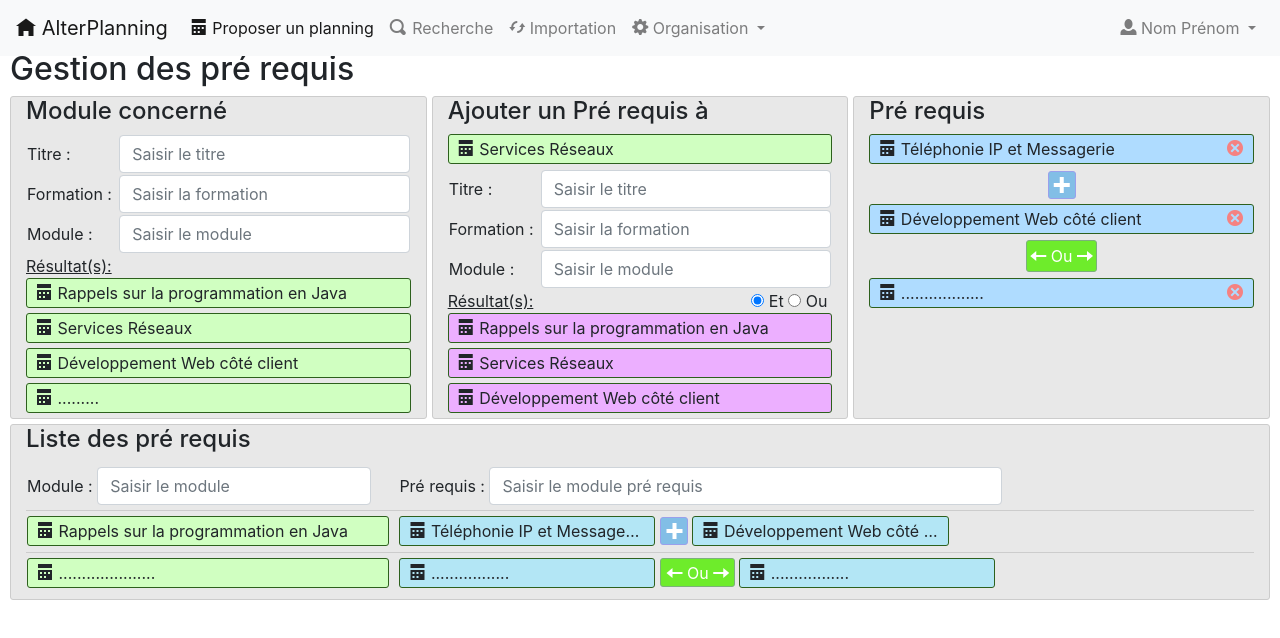
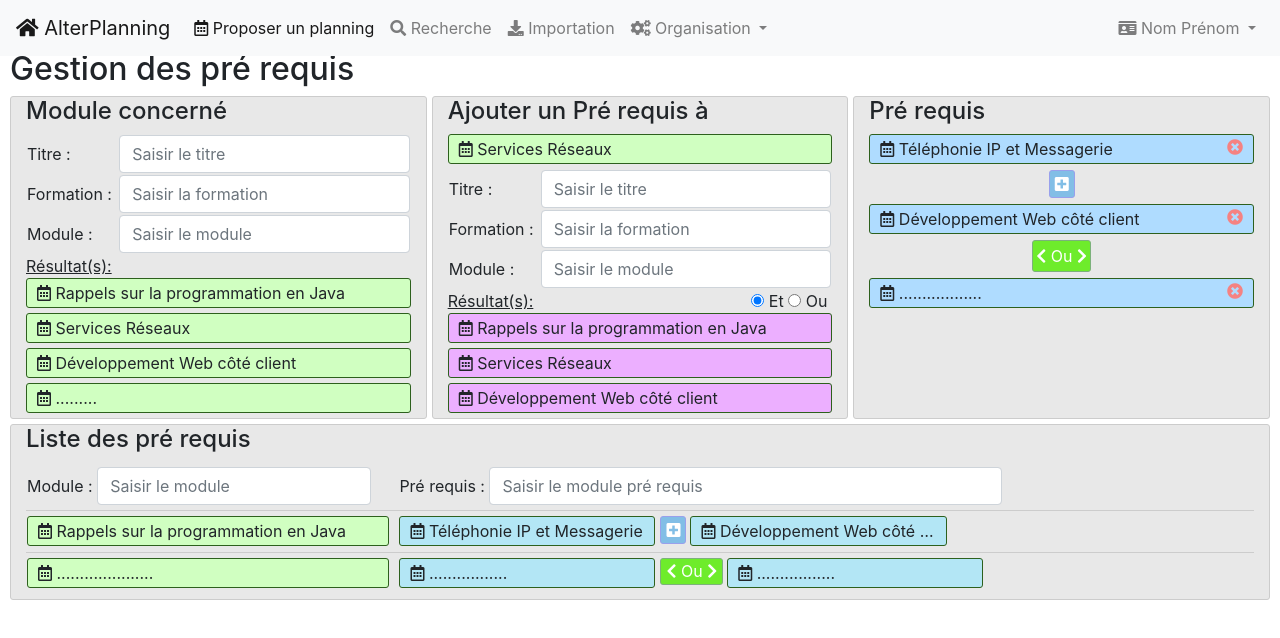
Before and after one commit to Ms2iSi7-Groupe-E/maquette, a plain HTML site: page gestion_pre_requis.html in a window 1280 px wide. Drawn offline with nearby package versions, Linux system fonts and the light colour scheme.

Commit message:
Add files via upload

```diff
--- a/gestion_pre_requis.html
+++ b/gestion_pre_requis.html
@@ -7,7 +7,8 @@
 
 		<!-- Bootstrap CSS -->
 		<link href="https://stackpath.bootstrapcdn.com/bootstrap/4.1.1/css/bootstrap.min.css" rel="stylesheet" >
-		<link href="assets/font/css/open-iconic-bootstrap.css" rel="stylesheet">
+		<!--<link href="assets/font/css/open-iconic-bootstrap.css" rel="stylesheet">-->
+		<link rel="stylesheet" href="https://use.fontawesome.com/releases/v5.0.13/css/all.css" integrity="sha384-DNOHZ68U8hZfKXOrtjWvjxusGo9WQnrNx2sqG0tfsghAvtVlRW3tvkXWZh58N9jp" crossorigin="anonymous">
 
 		<style>
 			h2{
@@ -133,29 +134,29 @@
 	<body>
 		<header>
 			<nav class="navbar fixed-top navbar-expand-lg navbar-light bg-light">
-				<a class="navbar-brand" href="home.html"><span class="oi oi-home"></span> AlterPlanning</a>
+				<a class="navbar-brand" href="home.html"><i class="fas fa-home"></i></span> AlterPlanning</a>
 
 				<div class="collapse navbar-collapse" id="navbarSupportedContent">
 					<ul class="navbar-nav mr-auto">
 						<li class="nav-item active">
-							<a class="nav-link" href="home.html"><span class="oi oi-calendar"></span> Proposer un planning <span class="sr-only">(current)</span></a>
+							<a class="nav-link" href="home.html"><i class="far fa-calendar-alt"></i> Proposer un planning <span class="sr-only">(current)</span></a>
 						</li>
 						<li class="nav-item">
-							<a class="nav-link" href="#"><span class="oi oi-magnifying-glass"></span> Recherche</a>
+							<a class="nav-link" href="#"><i class="fas fa-search"></i> Recherche</a>
 						</li>
 						<li class="nav-item">
-							<a class="nav-link" href="#"><span class="oi oi-loop-circular"></span> Importation</a>
+							<a class="nav-link" href="#"><i class="fas fa-download"></i> Importation</a>
 						</li>
 						<li class="nav-item dropdown">
 							<a class="nav-link dropdown-toggle" href="#" id="navbarDropdown" role="button" data-toggle="dropdown" aria-haspopup="true" aria-expanded="false">
-								<span class="oi oi-cog"></span> Organisation
+								<i class="fas fa-cogs"></i> Organisation
 							</a>
 							<div class="dropdown-menu" aria-labelledby="navbarDropdown">
-							<a class="dropdown-item" href="gestion_pre_requis.html"><span class="oi oi-command"></span> Gestion des pré requis</a>
-							<a class="dropdown-item" href="#"><span class="oi oi-puzzle-piece"></span> Module complémentaire</a>
-							<a class="dropdown-item" href="#"><span class="oi oi-spreadsheet"></span> Modèles de planning</a>
+								<a class="dropdown-item" href="gestion_pre_requis.html"><i class="fas fa-plus-square"></i> Gestion des pré requis</a>
+								<a class="dropdown-item" href="#"><i class="fas fa-stream"></i> Module complémentaire</a>
+								<a class="dropdown-item" href="#"><i class="far fa-calendar-plus"></i> Modèles de planning</a>
 								<div class="dropdown-divider"></div>
-							<a class="dropdown-item" href="#"><span class="oi oi-wrench"></span> Paramètrage</a>
+								<a class="dropdown-item" href="#"><i class="fas fa-code-branch"></i> Paramètrage</a>
 							</div>
 						</li>
 					</ul>
@@ -164,12 +165,12 @@
 					<ul class="navbar-nav mr-auto">
 						<li class="nav-item dropdown">
 							<a class="nav-link dropdown-toggle" href="#" id="navbarDropdown" role="button" data-toggle="dropdown" aria-haspopup="true" aria-expanded="false">
-								<span class="oi oi-person"></span> Nom Prénom
+								<i class="fas fa-id-card"></i> Nom Prénom
 							</a>
 							<div class="dropdown-menu" aria-labelledby="navbarDropdown">
-							<a class="dropdown-item" href="#"><span class="oi oi-book"></span> Historique</a>
+								<a class="dropdown-item" href="#"><i class="fas fa-book"></i> Historique</a>
 								<div class="dropdown-divider"></div>
-							<a class="dropdown-item" href="index.html"><span class="oi oi-x"></span> Déconnexion</a>
+								<a class="dropdown-item" href="index.html"><i class="fas fa-door-open"></i> Déconnexion</a>
 							</div>
 						</li>
 					</ul>
@@ -204,23 +205,23 @@
 					<div>
 						<span style="text-decoration: underline;">Résultat(s):</span>
 						<div class="col item_module over_green">
-							<span class="oi oi-calendar"></span> Rappels sur la programmation en Java
+							<i class="far fa-calendar-alt"></i> Rappels sur la programmation en Java
 						</div>
 						<div class="col item_module over_green">
-							<span class="oi oi-calendar"></span> Services Réseaux
+							<i class="far fa-calendar-alt"></i> Services Réseaux
 						</div>
 						<div class="col item_module over_green">
-							<span class="oi oi-calendar"></span> Développement Web côté client
+							<i class="far fa-calendar-alt"></i> Développement Web côté client
 						</div>
 						<div class="col item_module over_green">
-							<span class="oi oi-calendar"></span> .........
+							<i class="far fa-calendar-alt"></i> .........
 						</div>
 					</div>
 				</div>
 				<div class="col" style="width:33%;">
 					<h4>Ajouter un Pré requis à</h4>
 					<div class="col item_module">
-						<span class="oi oi-calendar"></span> Services Réseaux
+						<i class="far fa-calendar-alt"></i> Services Réseaux
 					</div>
 					<table width="100%">
 						<tr>
@@ -251,13 +252,13 @@
 							</div>
 						</div>
 						<div class="col item_module item_result purple">
-							<span class="oi oi-calendar"></span> Rappels sur la programmation en Java
+							<i class="far fa-calendar-alt"></i> Rappels sur la programmation en Java
 						</div>
 						<div class="col item_module item_result purple">
-							<span class="oi oi-calendar"></span> Services Réseaux
+							<i class="far fa-calendar-alt"></i> Services Réseaux
 						</div>
 						<div class="col item_module item_result purple">
-							<span class="oi oi-calendar"></span> Développement Web côté client
+							<i class="far fa-calendar-alt"></i> Développement Web côté client
 						</div>
 					</div>
 				</div>
@@ -265,26 +266,26 @@
 					<h4>Pré requis</h4>
 					<div>
 						<div class="col item_module item_select">
-							<span class="oi oi-calendar"></span> Téléphonie IP et Messagerie
-							<span class="oi oi-circle-x ico_delete"></span>
+							<i class="far fa-calendar-alt"></i> Téléphonie IP et Messagerie
+							<i class="fas fa-times-circle ico_delete"></i>
 						</div>
 						<div style="text-align:center;">
-							<span class="oi oi-plus ico_and"></span>
+							<i class="fas fa-plus-square ico_and"></i>
 						</div>
 						<div class="col item_module item_select">
-							<span class="oi oi-calendar"></span> Développement Web côté client
-							<span class="oi oi-circle-x ico_delete"></span>
+							<i class="far fa-calendar-alt"></i> Développement Web côté client
+							<i class="fas fa-times-circle ico_delete"></i>
 						</div>
 						<div style="text-align:center;">
 							<span class="ico_or">
-								<span class="oi oi-arrow-left"></span>
+								<i class="fas fa-chevron-left"></i>
 								Ou
-								<span class="oi oi-arrow-right"></span>
+								<i class="fas fa-chevron-right"></i>
 							</span>
 						</div>
 						<div class="col item_module item_select">
-							<span class="oi oi-calendar"></span> ..................
-							<span class="oi oi-circle-x ico_delete"></span>
+							<i class="far fa-calendar-alt"></i> ..................
+							<i class="fas fa-times-circle ico_delete"></i>
 						</div>
 					</div>
 				</div>
@@ -306,36 +307,36 @@
 						<tr valign="top">
 							<td class="td_one">
 								<div class="col item_module over_green">
-									<span class="oi oi-calendar"></span> Rappels sur la programmation en Java
+									<i class="far fa-calendar-alt"></i> Rappels sur la programmation en Java
 								</div>
 							</td>
 							<td>
 								<div class="col item_module item_show_liste">
-									<span class="oi oi-calendar"></span> Téléphonie IP et Messagerie
+									<i class="far fa-calendar-alt"></i> Téléphonie IP et Messagerie
 								</div>
-								<span class="oi oi-plus ico_operator_and"></span>
+								<i class="fas fa-plus-square ico_operator_and"></i>
 								<div class="col item_module item_show_liste">
-									<span class="oi oi-calendar"></span> Développement Web côté client
+									<i class="far fa-calendar-alt"></i> Développement Web côté client
 								</div>
 							</td>
 						</tr>
 						<tr valign="top">
 							<td class="td_one">
 								<div class="col item_module over_green">
-									<span class="oi oi-calendar"></span> .....................
+									<i class="far fa-calendar-alt"></i> .....................
 								</div>
 							</td>
 							<td>
 								<div class="col item_module item_show_liste">
-									<span class="oi oi-calendar"></span> .................
+									<i class="far fa-calendar-alt"></i> .................
 								</div>
 								<div class="ico_operator_or">
-									<span class="oi oi-arrow-left"></span>
+									<i class="fas fa-chevron-left"></i>
 									Ou
-									<span class="oi oi-arrow-right"></span>
+									<i class="fas fa-chevron-right"></i>
 								</div>
 								<div class="col item_module item_show_liste">
-									<span class="oi oi-calendar"></span> .................
+									<i class="far fa-calendar-alt"></i> .................
 								</div>
 							</td>
 						</tr>
```
Also changed, not shown: detail_calendrier.html (+16 -15 lines), home.html (+28 -26 lines). Lines whose indentation alone changed are shown as unchanged.
